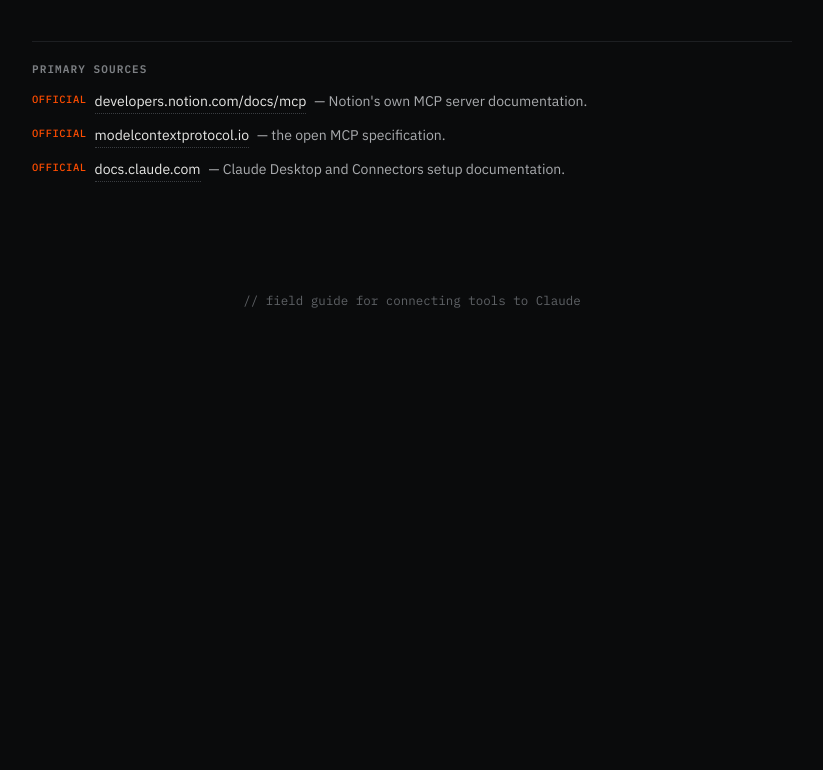
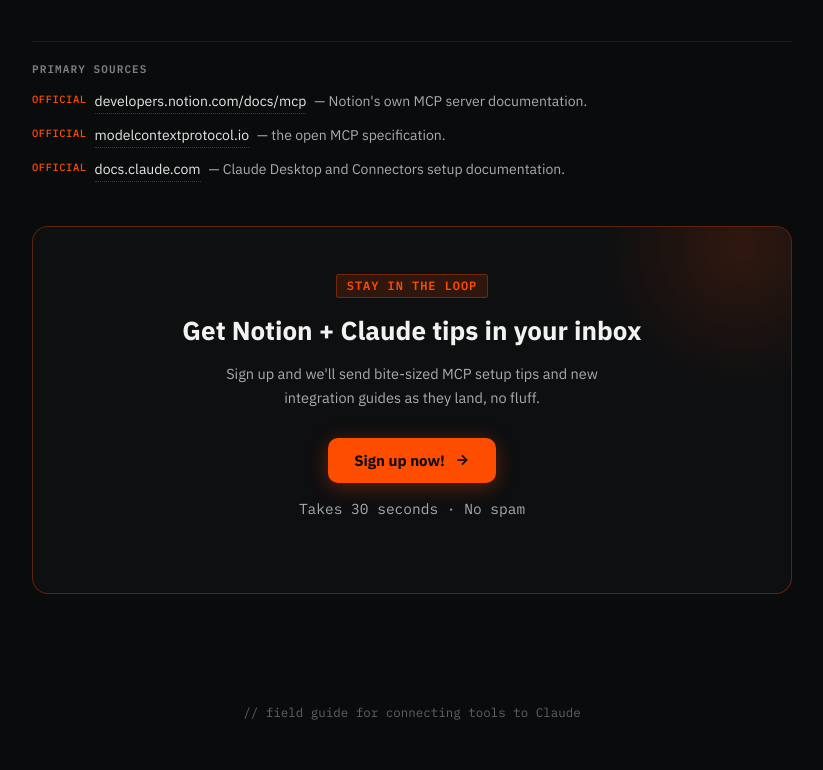
Before and after one commit to ACI-Edulink/connecting-notion-mcp, a plain HTML site: page index.html in a window 1280 px wide. Shown: the part 4491-5261 px from the top of the page, without its empty margins (228-1051 px from the left). Before the commit the page ends 4849 px from the top, so only its background shows below. Drawn offline with Linux system fonts and the light colour scheme.

Commit message:
Add files via upload

```diff
--- a/index.html
+++ b/index.html
@@ -299,6 +299,57 @@
     text-align:center;
   }
 
+  /* ---------- cta / signup ---------- */
+  .cta-box{
+    position:relative; overflow:hidden;
+    margin-top:44px;
+    border:1px solid var(--signal-line);
+    background:var(--panel);
+    border-radius:16px;
+    padding:44px 32px;
+    text-align:center;
+  }
+  .cta-box::before{
+    content:'';
+    position:absolute;
+    width:280px;height:280px;
+    border-radius:50%;
+    background:radial-gradient(circle, var(--signal-faint) 0%, transparent 70%);
+    top:-120px; right:-90px;
+    pointer-events:none;
+  }
+  .cta-box .kicker{margin-top:0; position:relative; z-index:1}
+  .cta-box h2{
+    position:relative; z-index:1;
+    font:700 clamp(20px,3.5vw,26px)/1.3 var(--sans);
+    color:var(--bone);
+    margin:16px 0 0;
+    text-wrap:balance;
+  }
+  .cta-box p{
+    position:relative; z-index:1;
+    color:var(--text-mid); font-size:14.5px; line-height:1.65;
+    max-width:420px; margin:14px auto 28px;
+  }
+  .cta-btn{
+    position:relative; z-index:1;
+    display:inline-flex; align-items:center; gap:9px;
+    background:var(--signal);
+    color:var(--void);
+    font:700 15px var(--sans);
+    padding:13px 26px;
+    border-radius:10px;
+    text-decoration:none;
+    box-shadow:0 4px 20px rgba(255,77,0,.32);
+    transition:opacity .18s, transform .18s;
+  }
+  .cta-btn:hover{opacity:.88; transform:translateY(-2px)}
+  .cta-note{
+    position:relative; z-index:1;
+    margin:14px 0 0; font:400 12px/1 var(--mono);
+    color:var(--text-low);
+  }
+
   @media (max-width:520px){
     h1{font-size:26px}
     .byline{flex-wrap:wrap}
@@ -486,6 +537,17 @@
       <li><span class="src-t">Official</span> <a href="https://docs.claude.com" target="_blank" rel="noopener">docs.claude.com</a> — Claude Desktop and Connectors setup documentation.</li>
     </ul>
   </div>
+
+  <div class="cta-box">
+    <span class="kicker">Stay in the loop</span>
+    <h2>Get Notion + Claude tips in your inbox</h2>
+    <p>Sign up and we'll send bite-sized MCP setup tips and new integration guides as they land, no fluff.</p>
+    <a class="cta-btn" href="https://app.notion.com/p/c4470ef25a8c47f08aca569229f6c2b8?v=181a93e7b4a04b8c89f2a8be4aa8660b&source=copy_link" target="_blank" rel="noopener">
+      Sign up now!
+      <svg width="16" height="16" viewBox="0 0 24 24" fill="none" stroke="currentColor" stroke-width="2.5"><line x1="5" y1="12" x2="19" y2="12"/><polyline points="12 5 19 12 12 19"/></svg>
+    </a>
+    <p class="cta-note">Takes 30 seconds · No spam</p>
+  </div>
 </main>
 
 <footer class="foot">// field guide for connecting tools to Claude</footer>
```
